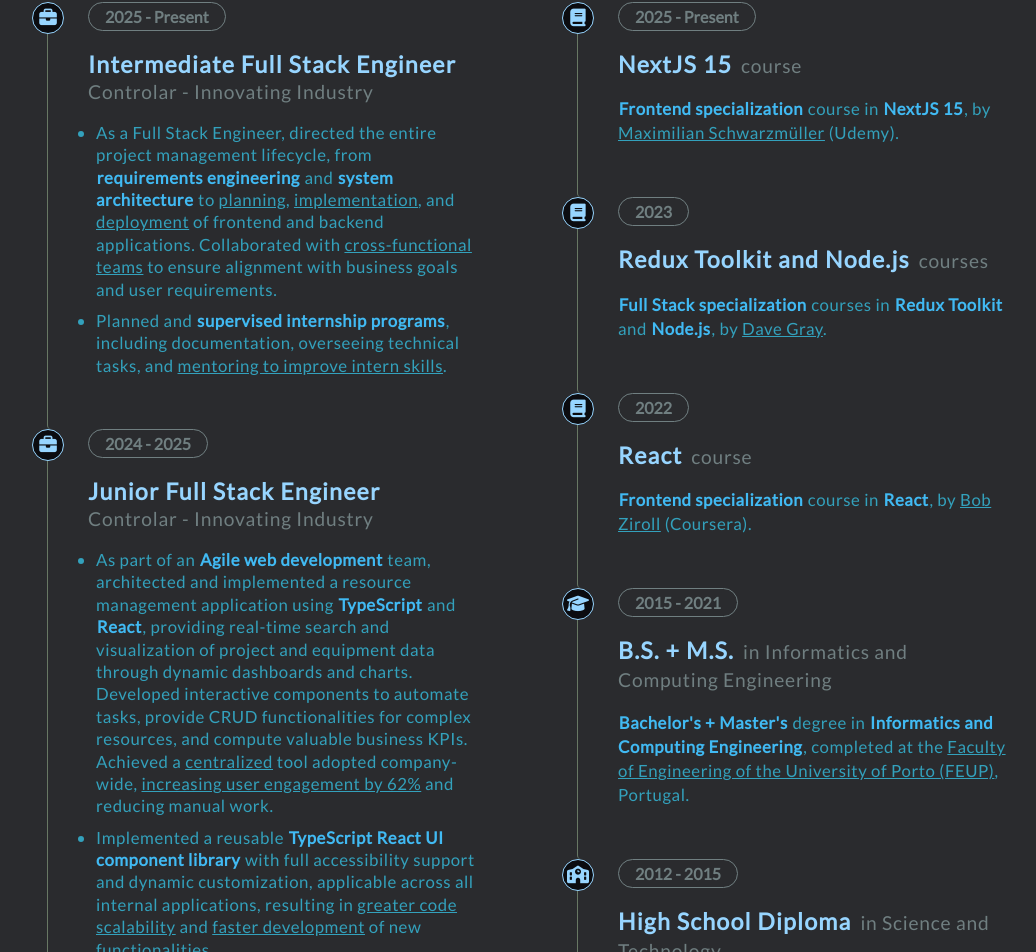
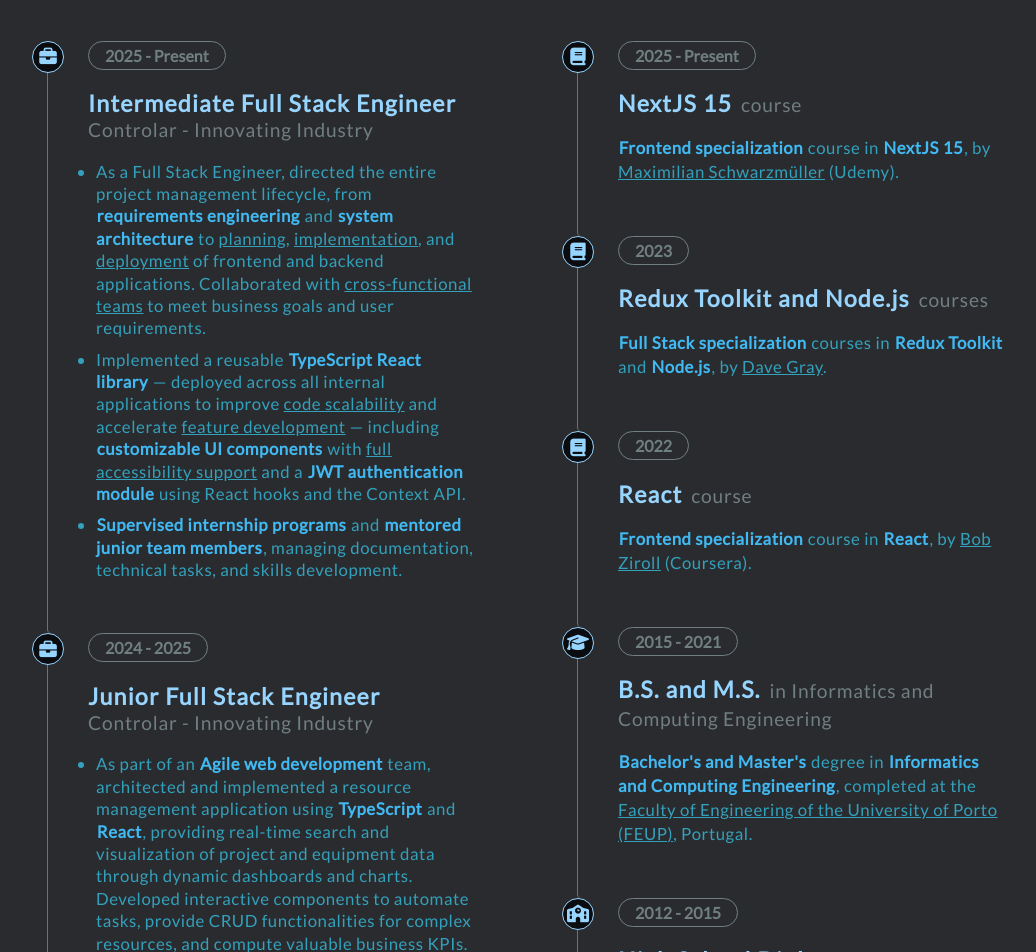
Before and after one commit to BMiguelDev/brunomiguel, a React (Create React App) app: page /brunomiguel/about in a window 1280 px wide. Shown: the part 1020-1972 px from the top of the page, without its empty margins (113-1149 px from the left). Built offline with nearby package versions, Linux system fonts and the light colour scheme.

Commit message:
Update About page information and resume file
- Update "About" page information regarding "Intermediate Full Stack Engineer" position.
- Add new resume file and update "About" page UI to reflect it.

```diff
--- a/src/pages/About/About.js
+++ b/src/pages/About/About.js
@@ -22,7 +22,7 @@
                     </div>
                     <div className={styles.about_description_items_container}>
                         <div className={styles.about_description_item}>
-                            <a href="#about_timeline" className={styles.description_item_text}>
+                            <a href="#about_timeline_masters" className={styles.description_item_text}>
                                 <p className={styles.description_item_text_title}>B.S. + M.S.</p>
                                 <p className={styles.description_item_text_explanation}>
                                     Informatics Engineering
@@ -46,11 +46,10 @@
                             </a>
                         </div>
                     </div>
-                    {/* TODO: Uncomment this once updated CV/Resume is ready */}
-                    {/* <a href={require('../../assets/files/brunos_resume.pdf')} target='_blank' rel='noreferrer' className={styles.about_description_btn}>
+                    <a href={require('../../assets/files/brunos_resume.pdf')} target='_blank' rel='noreferrer' className={styles.about_description_btn}>
                         <span className={styles.btn_text}>Download CV</span>
                         <span className={styles.btn_icon}><i className="fas fa-download"></i></span>
-                    </a> */}
+                    </a>
                 </div>
                 <div className={styles.about_skills} id="about_skills">
                     <h3 className={styles.about_skills_title}>My Skills</h3>
@@ -78,10 +77,13 @@
                                 <h5>Intermediate Full Stack Engineer<span className={styles.flex}>Controlar - Innovating Industry</span></h5>
                                 <ul className={styles.timeline_description}>
                                     <li>
-                                        As a Full Stack Engineer, directed the entire project management lifecycle, from <span>requirements engineering</span> and <span>system architecture</span> to <u>planning</u>, <u>implementation</u>, and <u>deployment</u> of frontend and backend applications. Collaborated with <u>cross-functional teams</u> to ensure alignment with business goals and user requirements.
+                                        As a Full Stack Engineer, directed the entire project management lifecycle, from <span>requirements engineering</span> and <span>system architecture</span> to <u>planning</u>, <u>implementation</u>, and <u>deployment</u> of frontend and backend applications. Collaborated with <u>cross-functional teams</u> to meet business goals and user requirements.
                                     </li>
                                     <li>
-                                        Planned and <span>supervised internship programs</span>, including documentation, overseeing technical tasks, and <u>mentoring to improve intern skills</u>.
+                                        Implemented a reusable <span>TypeScript React library</span> — deployed across all internal applications to improve <u>code scalability</u> and accelerate <u>feature development</u> — including <span>customizable UI components</span> with <u>full accessibility support</u> and a <span>JWT authentication module</span> using React hooks and the Context API.
+                                    </li>
+                                    <li>
+                                        <span>Supervised internship programs</span> and <span>mentored junior team members</span>, managing documentation, technical tasks, and skills development.
                                     </li>
                                 </ul>
                             </div>
@@ -94,9 +96,6 @@
                                 <ul className={styles.timeline_description}>
                                     <li>
                                         As part of an <span>Agile web development</span> team, architected and implemented a resource management application using <span>TypeScript</span> and <span>React</span>, providing real-time search and visualization of project and equipment data through dynamic dashboards and charts. Developed interactive components to automate tasks, provide CRUD functionalities for complex resources, and compute valuable business KPIs. Achieved a <u>centralized</u> tool adopted company-wide, <u>increasing user engagement by 62%</u> and reducing manual work.
-                                    </li>
-                                    <li>
-                                        Implemented a reusable <span>TypeScript React UI component library</span> with full accessibility support and dynamic customization, applicable across all internal applications, resulting in <u>greater code scalability</u> and <u>faster development</u> of new functionalities.
                                     </li>
                                     <li>
                                         Designed and implemented two central backend <span>REST APIs</span> using <span>Node.js</span> and <span>Flask (Python)</span>, fostering the adoption of a <span>Model-View-Controller architecture</span>, and leading to the migration of all existing backend services into <u>centralized APIs</u>, resulting in an upgraded modular infrastructure.
@@ -171,14 +170,14 @@
                                     <span>Frontend specialization</span> course in <span>React</span>, by <u>Bob Ziroll</u> (Coursera).
                                 </p>
                             </div>
-                            <div className={styles.about_timeline_item}>
+                            <div className={styles.about_timeline_item} id="about_timeline_masters">
                                 <div className={styles.timeline_icon}>
                                     <i className="fa-solid fa-graduation-cap"></i>
                                 </div>
                                 <p className={styles.timeline_duration}>2015 - 2021</p>
-                                <h5>B.S. + M.S. <span>in Informatics and Computing Engineering</span></h5>
+                                <h5>B.S. and M.S. <span>in Informatics and Computing Engineering</span></h5>
                                 <p className={styles.timeline_description}>
-                                    <span>Bachelor's + Master's</span> degree in <span>Informatics and Computing Engineering</span>, completed at the <u>Faculty of Engineering of the
+                                    <span>Bachelor's and Master's</span> degree in <span>Informatics and Computing Engineering</span>, completed at the <u>Faculty of Engineering of the
                                         University of Porto (FEUP)</u>, Portugal.
                                 </p>
                             </div>
```
Also changed, not shown: 1 other file (tests, documents, lock files or other folders).
